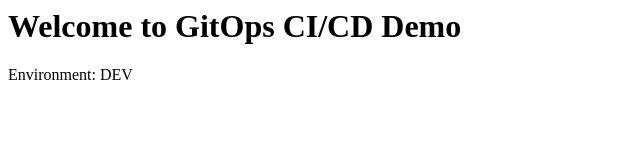
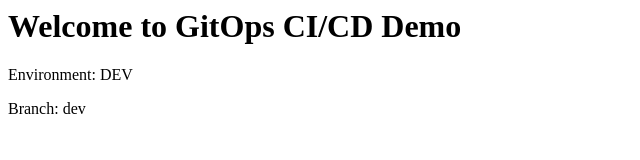
Before and after one commit to sureshkumar-devops/gitops-app, a plain HTML site: page app/index.html in a window 1280 px wide. Shown: the full height of the page, 0-640 px from the left. Drawn offline with Linux system fonts and the light colour scheme.

Commit message:
Update index.html

```diff
--- a/app/index.html
+++ b/app/index.html
@@ -1,2 +1,3 @@
 <h1>Welcome to GitOps CI/CD Demo</h1>
-<p>Environment: DEV</p>
+<p>Environment: DEV </p>
+<p>Branch: dev </p>
```
